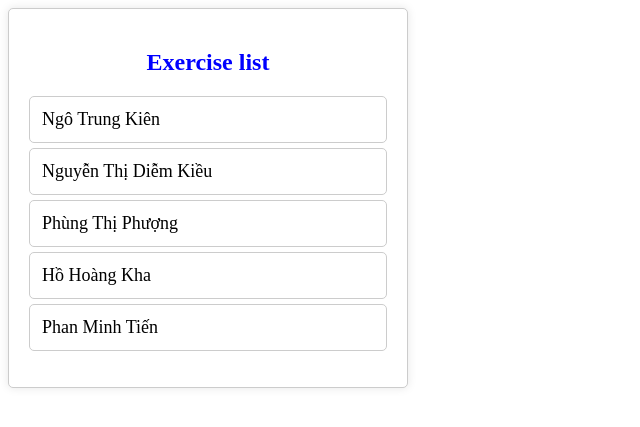
After one commit to hohoangkha16092002/Open-source, a PHP site: page /pages/main/exercise-page.php in a window 1280 px wide. The commit adds this page. Shown: the top 427 px of the page, without its empty margins (0-640 px from the left). Run offline with PHP 8.4, Linux system fonts and the light colour scheme.

Commit message:
add exrcise-page.php

```diff
--- a/pages/main.php
+++ b/pages/main.php
@@ -21,7 +21,7 @@
     } elseif ($tam == 'cskh') {
         include 'send-mail/form-send-mail.php';
     } elseif ($tam == 'exercise') {
-        include 'main/bai-tap.php';
+        include 'main/exercise-page.php';
     } else {
         include 'main/home.php';
     }
--- /dev/null
+++ b/pages/main/exercise-page.php
@@ -0,0 +1,113 @@
+<!DOCTYPE html>
+<html>
+<head>
+<meta name="viewport" content="width=device-width, initial-scale=1">
+<style>
+* {
+    box-sizing: border-box;
+}
+
+.exercise-body {
+    font-family: Helvetica, sans-serif;
+    display: flex;
+    justify-content: center;
+    align-items: center;
+    margin: 0;
+    background-color: #f0f0f0;
+}
+
+.exercise-form {
+    max-width: 400px;
+    width: 100%;
+    background-color: white;
+    padding: 20px;
+    border: 1px solid #ccc;
+    border-radius: 5px;
+    box-shadow: 0px 0px 10px rgba(0, 0, 0, 0.1);
+}
+
+.exercise-container {
+    text-align: center;
+}
+
+.exercise-h2 {
+    color: blue;
+    margin-bottom: 20px;
+}
+
+.exercise-search-container {
+    position: relative;
+}
+
+#myInput {
+    background-image: url('/css/searchicon.png');
+    background-position: 95% center;
+    background-repeat: no-repeat;
+    width: 100%;
+    font-size: 16px;
+    padding: 12px 20px;
+    border: 1px solid #ccc;
+    border-radius: 5px;
+}
+
+.search-icon {
+    position: absolute;
+    top: 50%;
+    transform: translateY(-20%);
+    cursor: pointer;
+}
+#myUL {
+    list-style-type: none;
+    padding: 0;
+}
+
+#myUL li {
+    margin: 5px 0;
+    background-color: #fff;
+    border: 1px solid #ccc;
+    border-radius: 5px;
+}
+
+#myUL li a {
+    padding: 12px;
+    text-decoration: none;
+    font-size: 18px;
+    color: black;
+    display: block;
+    width: 100%;
+}
+</style>
+</head>
+<body>
+<form class="exercise-form" method="post">
+  <div class="container">
+    <h2 align="center" class="exercise-h2">Exercise list</h2>
+    </div>
+    <ul id="myUL">
+      <?php
+        // Define an array with exercise names
+        $exerciseNames = array(
+            "Array_String_Function" => "Ngô Trung Kiên",
+            "Form_Php" => "Nguyễn Thị Diễm Kiều",
+            "string" => "Phùng Thị Phượng",
+            "Crup_app" => "Hồ Hoàng Kha",
+            "phpMyAdmin" => "Phan Minh Tiến"
+        );
+        if (isset($_POST['submit'])) {
+            $search = $_POST['search'];
+            foreach ($exerciseNames as $link => $name) {
+                if (stripos($name, $search) !== false) {
+                    echo "<li><a href='$link'>$name</a></li>";
+                }
+            }
+        } else {
+            foreach ($exerciseNames as $link => $name) {
+                echo "<li><a href='$link'>$name</a></li>";
+            }
+        }
+      ?>
+    </ul>
+  </div>
+</form>
+</body>
+</html>
```
